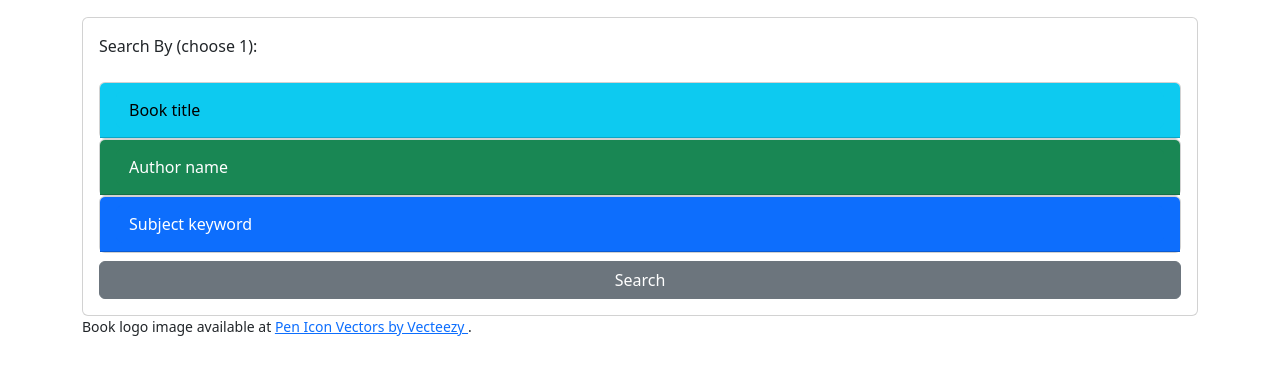
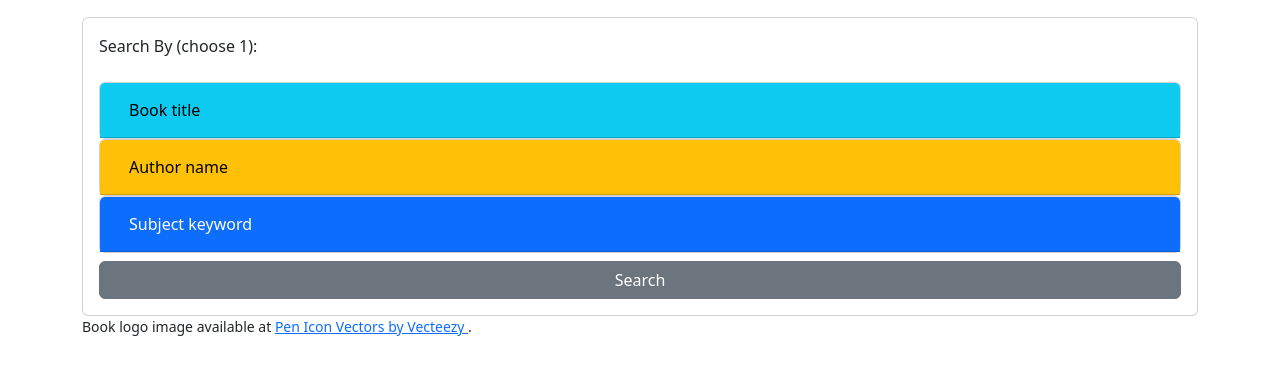
Before and after one commit to ImpendingKataclysm/book_search, a Django app: page / in a window 1280 px wide. Shown: the part 303-678 px from the top of the page. Run offline with Django 4.2, Linux system fonts and the light colour scheme.

Commit message:
Added colors to the form field labels

```diff
--- a/templates/index.html
+++ b/templates/index.html
@@ -35,10 +35,10 @@
                         </div>
                     </div>
                     <div class="card">
-                        <div class="card-header bg-success">
+                        <div class="card-header bg-warning">
                             <a
                                 href="#collapseAuthor"
-                                class="btn btn-success d-block w-100 text-start"
+                                class="btn btn-warning d-block w-100 text-start"
                                 data-bs-toggle="collapse"
                                 id="authorSelect"
                             >
```
